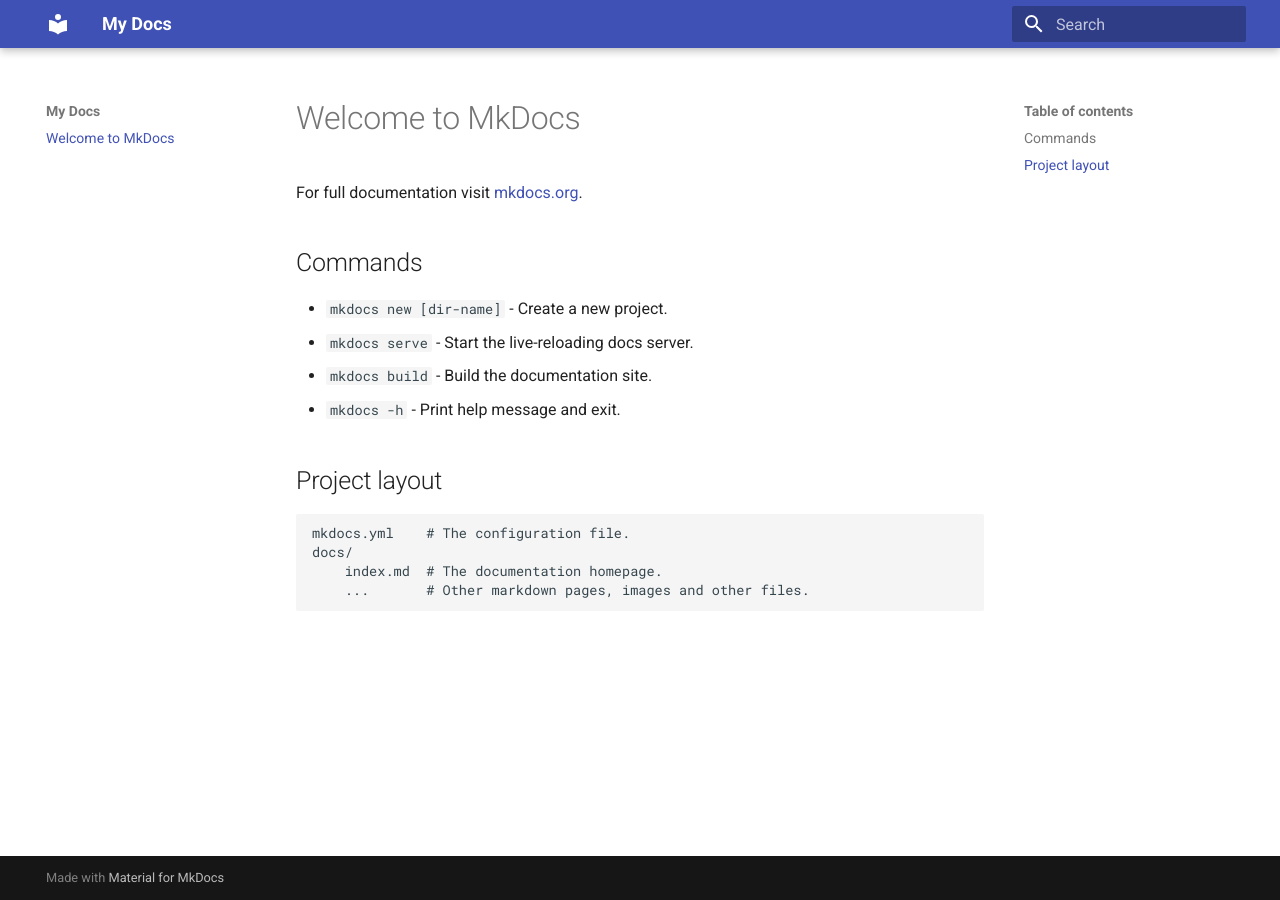
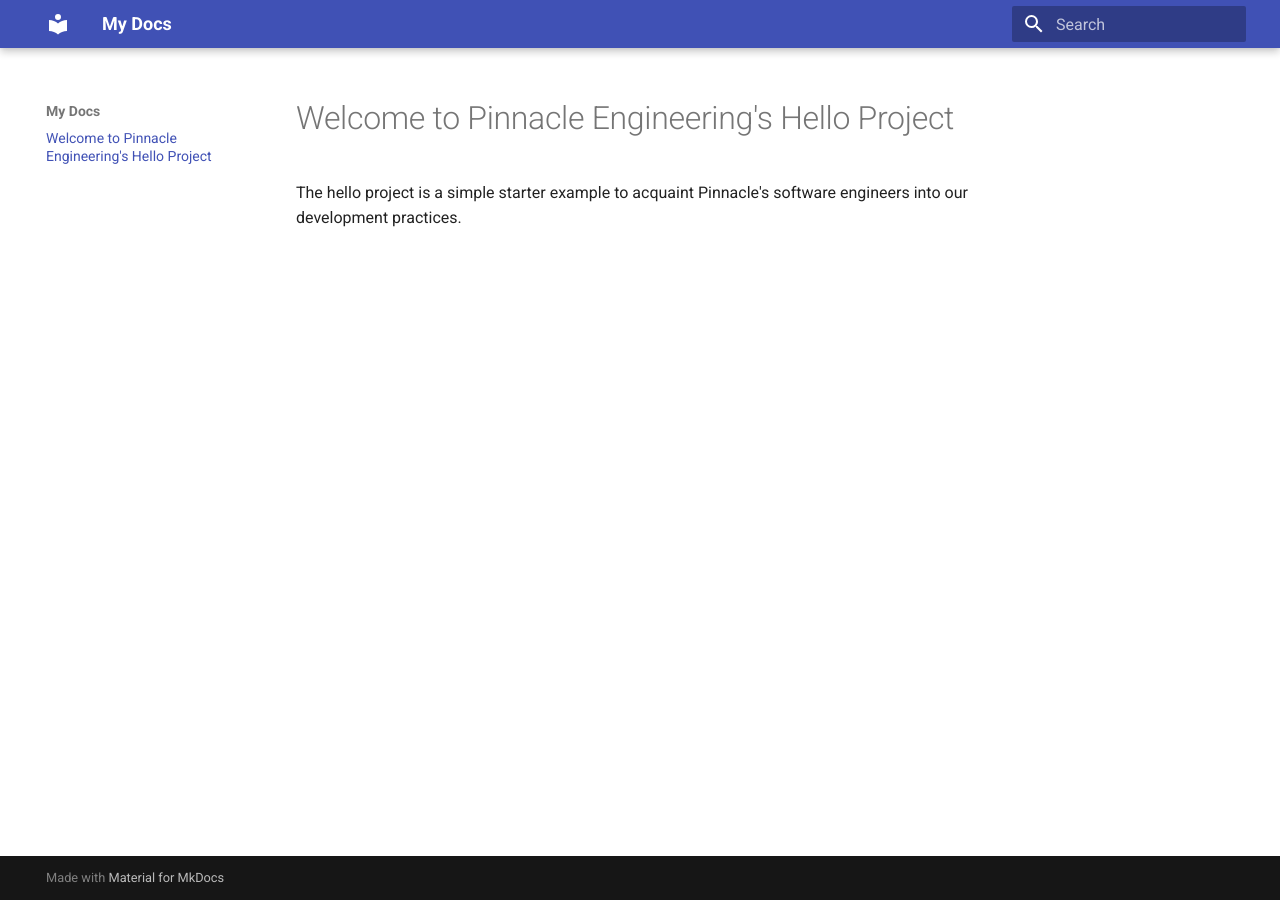
Before and after one commit to pinnacle-engineering/hello, an MkDocs documentation site: the page built from docs/index.md, in a window 1280 px wide. Built offline with MkDocs 1.6.1 and Material for MkDocs 9.7.7, drawn with Linux system fonts in a browser that asks for light colours.

Commit message:
docs: Update docs home screen

```diff
--- a/docs/index.md
+++ b/docs/index.md
@@ -1,17 +1,4 @@
-# Welcome to MkDocs
+# Welcome to Pinnacle Engineering's Hello Project
 
-For full documentation visit [mkdocs.org](https://www.mkdocs.org).
-
-## Commands
-
-* `mkdocs new [dir-name]` - Create a new project.
-* `mkdocs serve` - Start the live-reloading docs server.
-* `mkdocs build` - Build the documentation site.
-* `mkdocs -h` - Print help message and exit.
-
-## Project layout
-
-    mkdocs.yml    # The configuration file.
-    docs/
-        index.md  # The documentation homepage.
-        ...       # Other markdown pages, images and other files.
+The hello project is a simple starter example to acquaint
+Pinnacle's software engineers into our development practices.
```
